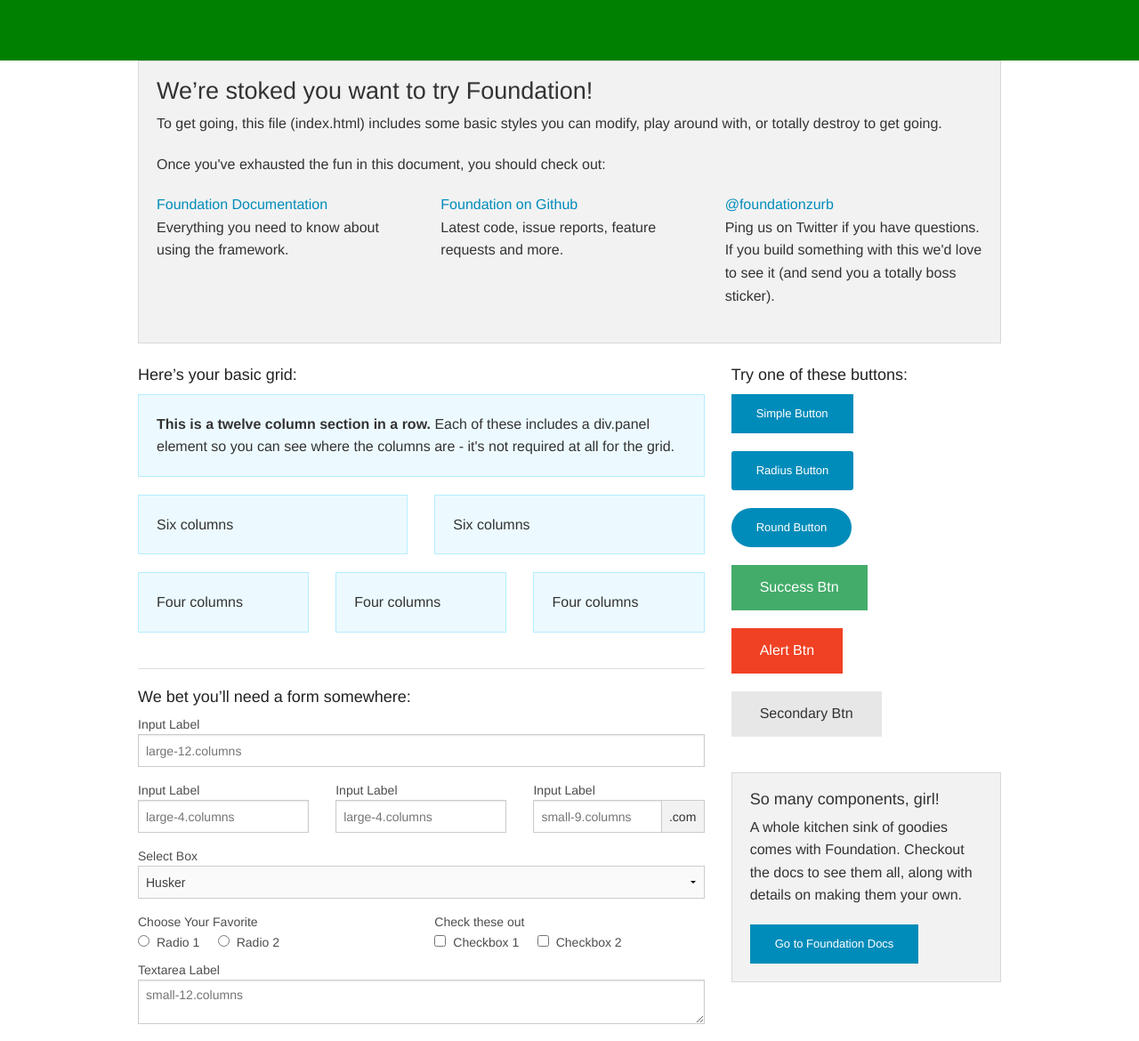
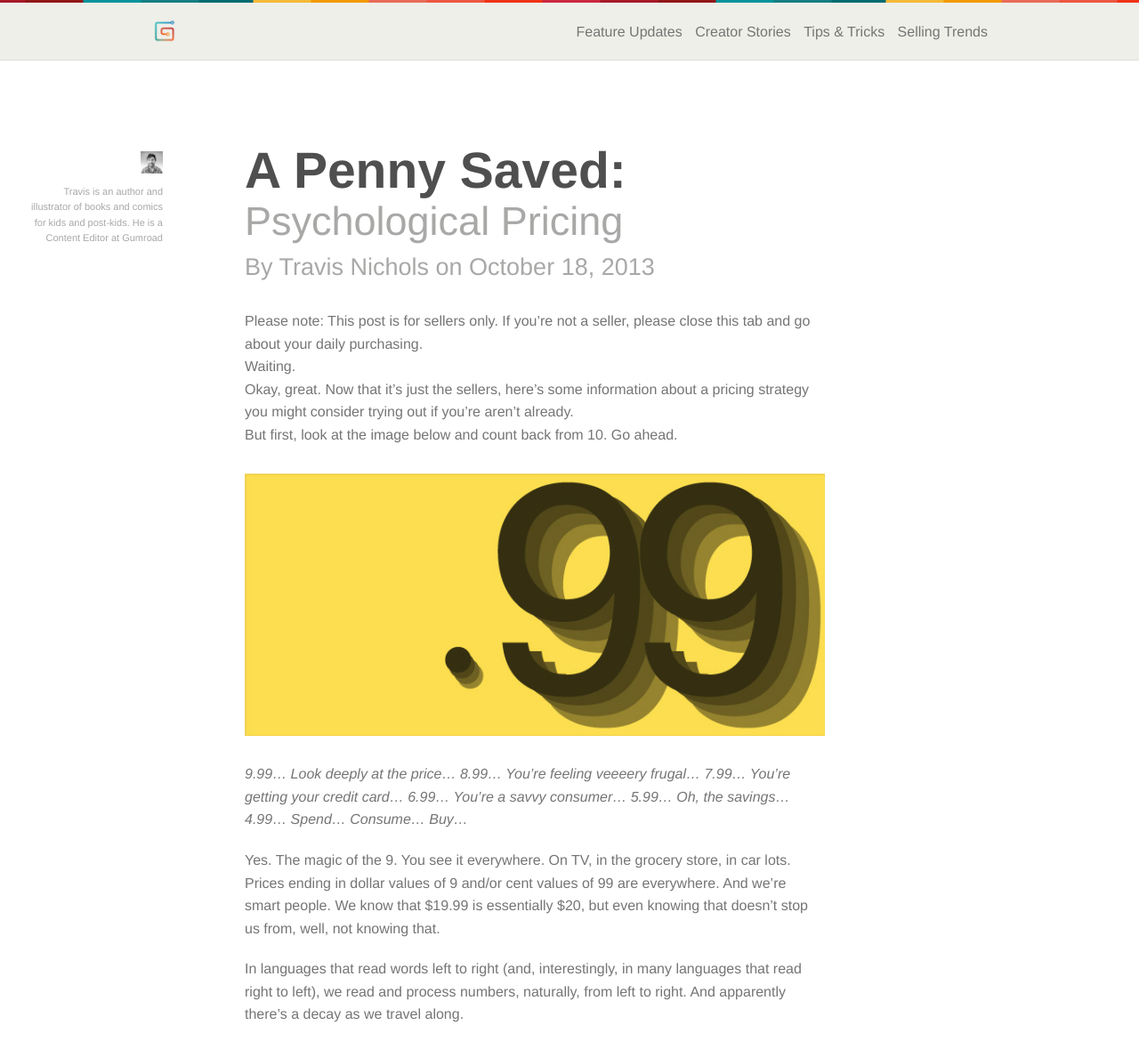
Before and after one commit to ChristinaDay/gr-blog-layout, a website: page Prototype/index.html in a window 1280 px wide. Shown: the top 1170 px of the page at 89% size. Drawn offline with Linux system fonts and the light colour scheme.

Commit message:
populated article area with content and styling

```diff
--- a/Prototype/index.html
+++ b/Prototype/index.html
@@ -8,160 +8,111 @@
     <script src="bower_components/modernizr/modernizr.js"></script>
   </head>
   <body>
+    <div class="color-bar"></div>
     <nav>
-      <div class="container">
-        <div class="clearfix">
-          <a href="/" class="logo">
-            <i class="icn gr-logo"></i>
+      <div class="container clearfix">
+        <div class="logo">
+          <a href="/">
+            Gumroad
           </a>
         </div>
+        <ul>
+          <li>Feature Updates</li>
+          <li>Creator Stories</li>
+          <li>Tips &amp; Tricks</li>
+          <li>Selling Trends</li>
+        </ul>
       </div>
     </nav>
 
-    <div class="row">
-      <div class="large-12 columns">
-        <div class="panel">
-          <h3>We&rsquo;re stoked you want to try Foundation! </h3>
-          <p>To get going, this file (index.html) includes some basic styles you can modify, play around with, or totally destroy to get going.</p>
-          <p>Once you've exhausted the fun in this document, you should check out:</p>
-          <div class="row">
-            <div class="large-4 medium-4 columns">
-          <p><a href="http://foundation.zurb.com/docs">Foundation Documentation</a><br />Everything you need to know about using the framework.</p>
-        </div>
-            <div class="large-4 medium-4 columns">
-              <p><a href="http://github.com/zurb/foundation">Foundation on Github</a><br />Latest code, issue reports, feature requests and more.</p>
-            </div>
-            <div class="large-4 medium-4 columns">
-              <p><a href="http://twitter.com/foundationzurb">@foundationzurb</a><br />Ping us on Twitter if you have questions. If you build something with this we'd love to see it (and send you a totally boss sticker).</p>
-            </div>
-          </div>
-        </div>
+    <div class="side-bar">
+      <div class="bio">
+        <img class="portrait" src="../assets/bio-pic.png" alt="travis nichols"/>
+        <p>
+          Travis is an author and
+          illustrator of books and comics for kids and post-kids. He is a Content Editor at Gumroad
+        </p>
       </div>
-    </div>
+    </div><!--end .side-bar-->
 
-    <div class="row">
-      <div class="large-8 medium-8 columns">
-        <h5>Here&rsquo;s your basic grid:</h5>
-        <!-- Grid Example -->
-
-        <div class="row">
-          <div class="large-12 columns">
-            <div class="callout panel">
-              <p><strong>This is a twelve column section in a row.</strong> Each of these includes a div.panel element so you can see where the columns are - it's not required at all for the grid.</p>
-            </div>
-          </div>
-        </div>
-        <div class="row">
-          <div class="large-6 medium-6 columns">
-            <div class="callout panel">
-              <p>Six columns</p>
-            </div>
-          </div>
-          <div class="large-6 medium-6 columns">
-            <div class="callout panel">
-              <p>Six columns</p>
-            </div>
-          </div>
-        </div>
-        <div class="row">
-          <div class="large-4 medium-4 small-4 columns">
-            <div class="callout panel">
-              <p>Four columns</p>
-            </div>
-          </div>
-          <div class="large-4 medium-4 small-4 columns">
-            <div class="callout panel">
-              <p>Four columns</p>
-            </div>
-          </div>
-          <div class="large-4 medium-4 small-4 columns">
-            <div class="callout panel">
-              <p>Four columns</p>
-            </div>
-          </div>
-        </div>
-
-        <hr />
-
-        <h5>We bet you&rsquo;ll need a form somewhere:</h5>
-        <form>
-          <div class="row">
-            <div class="large-12 columns">
-              <label>Input Label</label>
-              <input type="text" placeholder="large-12.columns" />
-            </div>
-          </div>
-          <div class="row">
-            <div class="large-4 medium-4 columns">
-              <label>Input Label</label>
-              <input type="text" placeholder="large-4.columns" />
-            </div>
-            <div class="large-4 medium-4 columns">
-              <label>Input Label</label>
-              <input type="text" placeholder="large-4.columns" />
-            </div>
-            <div class="large-4 medium-4 columns">
-              <div class="row collapse">
-                <label>Input Label</label>
-                <div class="small-9 columns">
-                  <input type="text" placeholder="small-9.columns" />
-                </div>
-                <div class="small-3 columns">
-                  <span class="postfix">.com</span>
-                </div>
-              </div>
-            </div>
-          </div>
-          <div class="row">
-            <div class="large-12 columns">
-              <label>Select Box</label>
-              <select>
-                <option value="husker">Husker</option>
-                <option value="starbuck">Starbuck</option>
-                <option value="hotdog">Hot Dog</option>
-                <option value="apollo">Apollo</option>
-              </select>
-            </div>
-          </div>
-          <div class="row">
-            <div class="large-6 medium-6 columns">
-              <label>Choose Your Favorite</label>
-              <input type="radio" name="pokemon" value="Red" id="pokemonRed"><label for="pokemonRed">Radio 1</label>
-              <input type="radio" name="pokemon" value="Blue" id="pokemonBlue"><label for="pokemonBlue">Radio 2</label>
-            </div>
-            <div class="large-6 medium-6 columns">
-              <label>Check these out</label>
-              <input id="checkbox1" type="checkbox"><label for="checkbox1">Checkbox 1</label>
-              <input id="checkbox2" type="checkbox"><label for="checkbox2">Checkbox 2</label>
-            </div>
-          </div>
-          <div class="row">
-            <div class="large-12 columns">
-              <label>Textarea Label</label>
-              <textarea placeholder="small-12.columns"></textarea>
-            </div>
-          </div>
-        </form>
+    <div class="row article">
+      <div class="title-area large-8 columns">
+        <h1>A Penny Saved:</h1>
+        <h2>Psychological Pricing</h2>
+        <h3>By Travis Nichols on October 18, 2013</h3>
       </div>
 
-      <div class="large-4 medium-4 columns">
-        <h5>Try one of these buttons:</h5>
-        <p><a href="#" class="small button">Simple Button</a><br/>
-        <a href="#" class="small radius button">Radius Button</a><br/>
-        <a href="#" class="small round button">Round Button</a><br/>
-        <a href="#" class="medium success button">Success Btn</a><br/>
-        <a href="#" class="medium alert button">Alert Btn</a><br/>
-        <a href="#" class="medium secondary button">Secondary Btn</a></p>
-        <div class="panel">
-          <h5>So many components, girl!</h5>
-          <p>A whole kitchen sink of goodies comes with Foundation. Checkout the docs to see them all, along with details on making them your own.</p>
-          <a href="http://foundation.zurb.com/docs/" class="small button">Go to Foundation Docs</a>
-        </div>
-      </div>
-    </div>
+      <div class="article-content large-8">
+        <p>
+          Please note: This post is for sellers only. If you’re not a seller, please close this tab and go about your daily purchasing.
+          </br>
+          Waiting.
+          </br>
+          Okay, great. Now that it’s just the sellers, here’s some information about a pricing strategy you might consider trying out if you’re aren’t already.
+          </br>
+          But first, look at the image below and count back from 10. Go ahead.
+        </p>
+
+        <img src="../assets/pilot-image.jpg" alt="the number 99 is hypnotic, stacked black numbers 0.99 sit on yellow background"/>
+
+        <p>
+          <em>9.99… Look deeply at the price… 8.99… You’re feeling veeeery frugal… 7.99… You’re getting your credit card… 6.99… You’re a savvy consumer… 5.99… Oh, the savings… 4.99… Spend… Consume… Buy…</em>
+        </p>
+        <p>
+          Yes. The magic of the 9. You see it everywhere. On TV, in the grocery store, in car lots. Prices ending in dollar values of 9 and/or cent values of 99 are everywhere. And we’re smart people. We know that $19.99 is essentially $20, but even knowing that doesn’t stop us from, well, not knowing that.
+        </p>
+        <p>
+          In languages that read words left to right (and, interestingly, in many languages that read right to left), we read and process numbers,
+          naturally, from left to right. And apparently there’s a decay as we travel along.
+        </p>
+        <figure>
+          <img class="image-in-paragraph" src="../assets/gas-prices.jpg" alt+"the pricing sign at a chevron gas station showing that the establishment charges tenths of cents"/>
+          <figcaption>At Gumroad, we stop just shy of letting you charge tenths of cents, like gas companies do.</figcaption>
+        </figure>
+        <p>
+          According to several
+          studies, as we’re reading prices, we either round down after the whole numbers in our minds or essentially forget what comes after the
+          beginnings of prices. Additionally, other research suggests that when we see a price ending in 9 or .99, we believe the seller has priced the item at the lowest point possible and that we’re getting a great deal. What suckers we are. At Gumroad, we’ll stop just shy of letting you charge tenths of cents (come on, gas stations, that’s cheating) or allowing the font on your change to be smaller on-screen. But is there anything to this stuff in the e-marketplace? Let’s see.
+        </p>
+
+        <img src="../assets/conversion-chart.jpg"/>
+
+        <p>
+          Across the board, prices ending in .99 have higher conversion rates than prices ending in one cent higher, and in one case, the conversion rate is twice as high.
+        </p>
+        <p>
+          Does that mean that you should rush to change all of your prices? Well, hold on. Something to consider is the Fancy Factor. This completely made-up term refers to the psychological pricing system used by many high-end restaurants and retailers. You’ll find that these places will go the other way by using whole numbers (and often only even numbers) to bolster an atmosphere of elegance and high value. So put that in your tiny teacup and mull it over. What are you selling? Store-brand mac & cheese or geoduck clam with crême fraîche and a lily bulb? Likely it’s something somewhere between the two.
+        </p>
+
+        <img src="../assets/restaurant-menu.jpg" alt="a menu from a gourmet restaurant reflecting high price-to-value ratio"/>
+
+        <p>
+          We’ll dig more into psychological pricing in later posts. In the meantime… okay, buyers! You can come back now.
+        </p>
+        <p>
+          We’d love to <a href="#">hear from you</a> with any feedback or questions.
+        </p>
+
+      </div><!--end .article-content-->
+    </div><!--end .article-->
+
+    <footer>
+
+    </footer>
+
+    <div class="color-bar"></div>
+
+
+
+
+
+
+
+
 
     <script src="bower_components/jquery/dist/jquery.min.js"></script>
     <script src="bower_components/foundation/js/foundation.min.js"></script>
     <script src="js/app.js"></script>
+    <script src="js/jquery.sticky-kit.min.js"></script>
   </body>
 </html>
--- a/Prototype/scss/_custom.scss
+++ b/Prototype/scss/_custom.scss
@@ -1,8 +1,43 @@
+body {
+  color: #757575;
+  font-size: 19px;
+
+  h1 {
+    font-weight: bold;
+    font-size: 57px;
+    color: #4f4f4f;
+  }
+
+  h2 {
+    font-size: 45px;
+    color: #a8a8a7;
+  }
+
+  h3 {
+    font-size: 27px;
+    color: #a8a8a7;
+  }
+
+  a {
+    font-weight: bold;
+  }
+}
 
 
+.color-bar {
+  background: url(../assets/color-bar.png) top center;
+  height: 3px;
+  width: 100%;
+  position: absolute;
+  top: 0;
+  z-index: 9;
+}
+
 nav {
-  background: green;
   height: 68px;
+  background-color: #efefe9;
+  border-bottom: 1px solid #ddd;
+  padding-top: 3px;
 
   .container {
     width: auto;
@@ -24,34 +59,82 @@
     overflow: hidden;
     height: 68px;
 
-    .gr-logo {
-      width: 24px;
-      height: 24px;
-      display: block;
-      left: 0;
-      position: absolute;
-      top: 23px;
-    }
 
     a {
-      // color: transparent;
-      // opacity: 0;
+      color: transparent;
+      background-image: url(../assets/gumroad-logo.png);
+      height: 30px;
+      width: 30px;
+      display: block;
+      background-size: 30px;
+      margin-top: 17px;
     }
   }
 
-  .icn.gr-logo {
-    background-position: 0 -77px;
-    background-position-x: 0px;
-    background-position-y: -77px;
+    ul  {
+      float: right;
+      list-style: none;
 
+    li {
+      display: inline-block;
+      padding-left: 10px;
+      margin-top: 20px;
+    }
+  }
+}
+
+.side-bar {
+  width: 150px;
+  margin: 100px 10px 0 33px;
+  position: absolute;
+
+
+  .bio {
+    text-align: right;
+    color: #a8a8a7;
+
+    img.portrait {
+      width: 25px;
+    }
+
+    p {
+      font-size: 11px;
+      margin-top: 10px;
+    }
+  }
+}
+
+.article  {
+  margin: 95px 0 0 260px;
+
+  .title-area h1, h2 {
+    line-height: 50px;
   }
 
-  .icn {
-    display: block;
-    width: 18px;
-    height: 18px;
-    display: block;
-    background: url(../assets/gumroad-logo.png);
-    z-index: 100;
+  .article-content {
+    float: left;
+    padding: 20px 0 0 15px;
+
+    img {
+      margin: 10px 0 30px 0;
+    }
+
+    figure {
+      float: right;
+      height: 230px;
+
+      figcaption {
+        font-size: 11px;
+        text-transform: uppercase;
+        color: #a8a8a7;
+        max-width: 338px;
+        line-height: 17px;
+      }
+
+      img {
+        margin: 0 0 5px 0;
+        max-width: 340px;
+      }
+    }
   }
 }
--- a/Prototype/scss/_settings.scss
+++ b/Prototype/scss/_settings.scss
@@ -182,8 +182,8 @@
 
 // We use these to style anchors
 // $anchor-text-decoration: none;
-// $anchor-text-decoration-hover: none;
-// $anchor-font-color: $primary-color;
+$anchor-text-decoration-hover: underline;
+$anchor-font-color: #03949a;
 // $anchor-font-color-hover: scale-color($primary-color, $lightness: -14%);
 
 // We use these to style the <hr> element
```
Also changed, not shown: Prototype/js/jquery.sticky-kit.min.js (added, +8 -0 lines), Prototype/assets/bio-pic.png (added), Prototype/assets/color-bar.png (added), Prototype/assets/conversion-chart.jpg (added), Prototype/assets/gas-prices.jpg (added), Prototype/assets/header_bar.png (added), Prototype/assets/pilot-image.jpg (added), Prototype/assets/restaurant-menu.jpg (added), Prototype/stylesheets/app.css, 1 other file.
